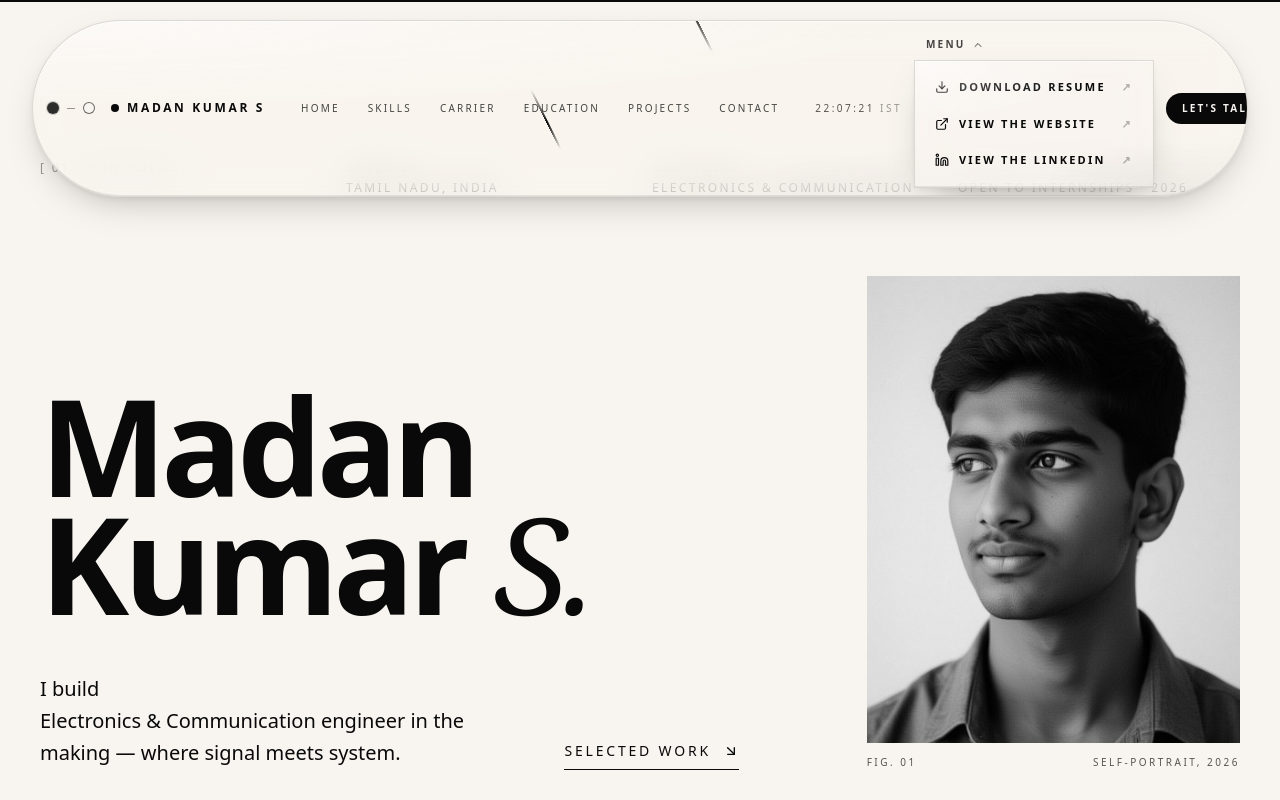
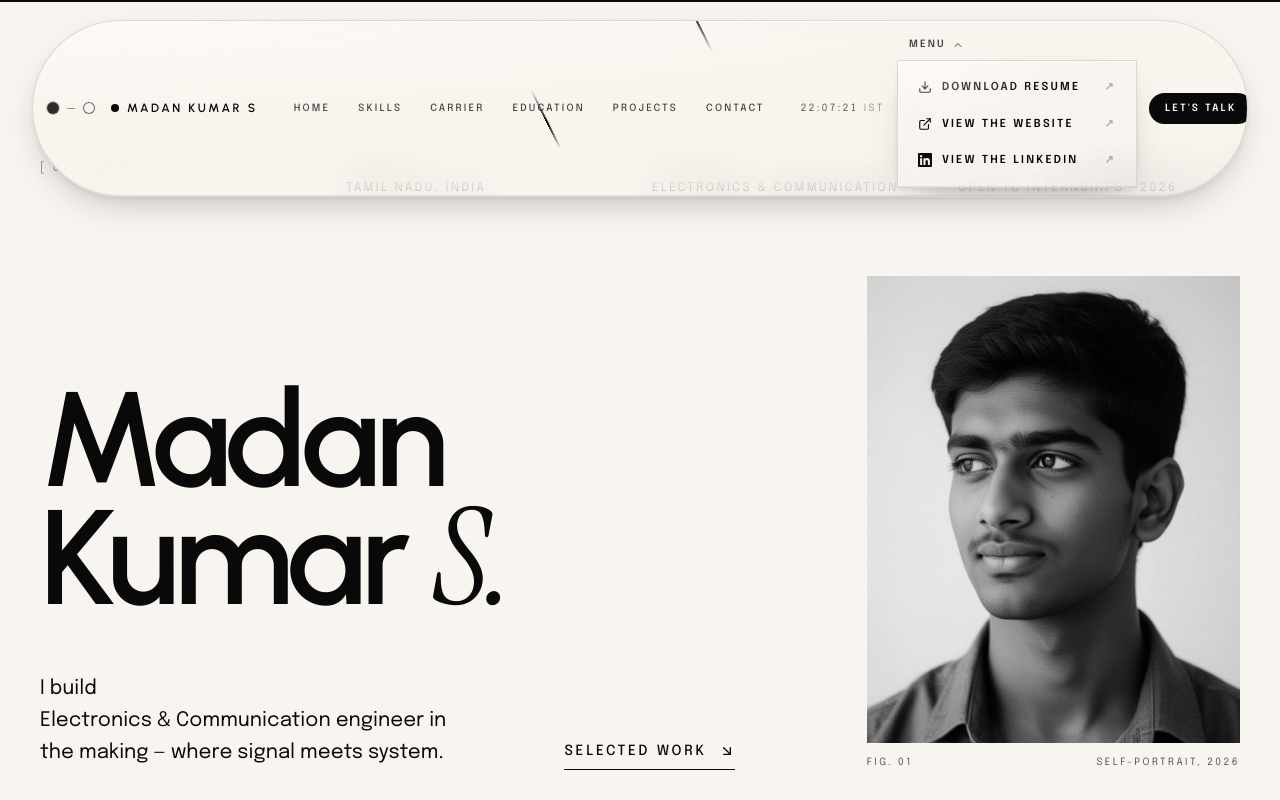
Before and after one commit to madans0316-cmd/MADANS-portfolio, a React (Vite) app: page / in a window 1280 px wide. Both pictures are taken after a click on the button "MENU". Shown: the top 800 px of the page. Built offline with nearby package versions, Linux system fonts and the light colour scheme.

Commit message:
fix(nav, styles): resolve strict ARIA lint issues in Nav and reorder imports to fix postcss warning

```diff
--- a/src/components/portfolio/Nav.tsx
+++ b/src/components/portfolio/Nav.tsx
@@ -1,8 +1,16 @@
 import { motion, useScroll, useMotionValueEvent } from "framer-motion";
 import { useEffect, useRef, useState } from "react";
-import { Download, ExternalLink, Linkedin, ChevronDown } from "lucide-react";
+import { Download, ExternalLink, ChevronDown } from "lucide-react";
 import { ScrollProgress } from "./ScrollProgress";
 import { LiveClock } from "./LiveClock";
+
+function LinkedInSvg({ className }: Readonly<{ className?: string }>) {
+  return (
+    <svg className={className} viewBox="0 0 24 24" fill="currentColor" xmlns="http://www.w3.org/2000/svg">
+      <path d="M20.447 20.452h-3.554v-5.569c0-1.328-.027-3.037-1.852-3.037-1.853 0-2.136 1.445-2.136 2.939v5.667H9.351V9h3.414v1.561h.046c.477-.9 1.637-1.85 3.37-1.85 3.601 0 4.267 2.37 4.267 5.455v6.286zM5.337 7.433a2.062 2.062 0 01-2.063-2.065 2.064 2.064 0 112.063 2.065zm1.782 13.019H3.555V9h3.564v11.452zM22.225 0H1.771C.792 0 0 .774 0 1.729v20.542C0 23.227.792 24 1.771 24h20.451C23.2 24 24 23.227 24 22.271V1.729C24 .774 23.2 0 22.222 0h.003z" />
+    </svg>
+  );
+}
 
 const links = [
   { href: "#top", label: "Home" },
@@ -16,7 +24,7 @@
 const actionItems = [
   { label: "Download resume", href: "#", icon: Download },
   { label: "View the website", href: "#projects", icon: ExternalLink },
-  { label: "View the LinkedIn", href: "https://linkedin.com", icon: Linkedin },
+  { label: "View the LinkedIn", href: "https://linkedin.com", icon: LinkedInSvg },
 ];
 
 export function Nav() {
@@ -107,8 +115,6 @@
               <button
                 onClick={() => setMenuOpen((v) => !v)}
                 className="nova-link flex items-center gap-1.5 text-[10px] uppercase tracking-[0.22em] font-semibold px-3 py-2 rounded-full"
-                aria-haspopup="menu"
-                aria-expanded={menuOpen}
               >
                 Menu
                 <ChevronDown className={`size-3 transition-transform ${menuOpen ? "rotate-180" : ""}`} />
@@ -129,9 +135,9 @@
   );
 }
 
-function AnimatedMenu({ open, onClose }: { open: boolean; onClose: () => void }) {
+function AnimatedMenu({ open, onClose }: Readonly<{ open: boolean; onClose: () => void }>) {
   return (
-    <motion.ul
+    <motion.div
       initial={false}
       animate={{
         opacity: open ? 1 : 0,
@@ -140,20 +146,18 @@
       }}
       transition={{ duration: 0.25, ease: [0.22, 1, 0.36, 1] }}
       className="nova-bar absolute right-0 top-[calc(100%+10px)] w-[240px] !rounded-2xl !p-2"
-      role="menu"
     >
       {actionItems.map((it) => {
         const Icon = it.icon;
         const external = it.href.startsWith("http");
         return (
-          <li key={it.label}>
           <a
+            key={it.label}
             href={it.href}
             target={external ? "_blank" : undefined}
             rel={external ? "noreferrer" : undefined}
             onClick={onClose}
             className="group flex items-center justify-between gap-3 rounded-xl px-3 py-2.5 text-[11px] uppercase tracking-[0.2em] font-semibold hover:bg-foreground/5 transition-colors"
-              role="menuitem"
           >
             <span className="flex items-center gap-2.5">
               <Icon className="size-3.5" />
@@ -161,9 +165,8 @@
             </span>
             <span className="opacity-30 group-hover:opacity-100 transition-opacity">↗</span>
           </a>
-          </li>
         );
       })}
-    </motion.ul>
+    </motion.div>
   );
 }
--- a/src/styles.css
+++ b/src/styles.css
@@ -1,7 +1,7 @@
+@import url("https://fonts.googleapis.com/css2?family=Urbanist:wght@300;400;500;600;700;800;900&family=Epilogue:wght@300;400;500;600&family=Instrument+Serif:ital@0;1&display=swap");
 @import "tailwindcss" source(none);
+@import "tw-animate-css";
 @source "../src";
-@import "tw-animate-css";
-@import url("https://fonts.googleapis.com/css2?family=Urbanist:wght@300;400;500;600;700;800;900&family=Epilogue:wght@300;400;500;600&family=Instrument+Serif:ital@0;1&display=swap");
 
 @custom-variant dark (&:is(.dark *));
 
```
Lines whose indentation alone changed are shown as unchanged.
